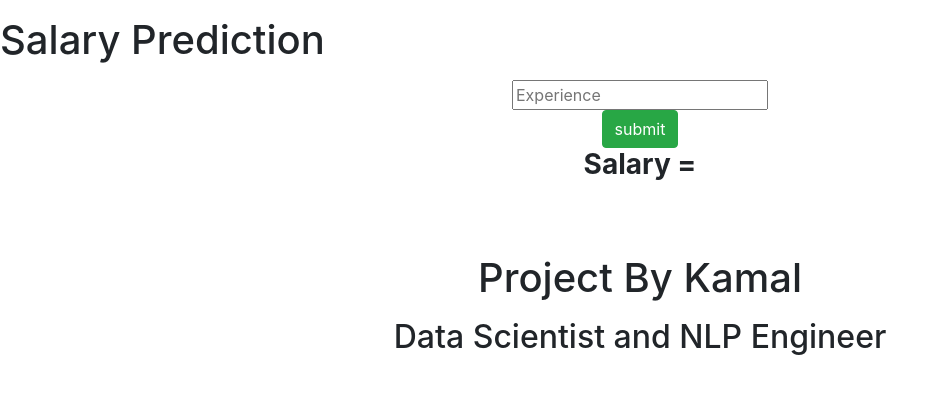
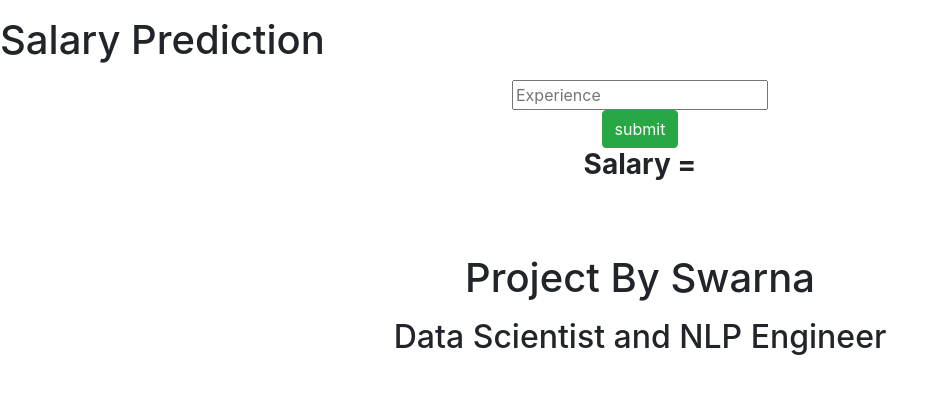
Before and after one commit to Swarna6656/simple-linear-regression-project, a Flask app: page / in a window 1280 px wide. Shown: the top 394 px of the page, without its empty margins (0-947 px from the left). Run offline with Flask 3, Linux system fonts and the light colour scheme; parts of the project's set-up code (start-up, migrations or seed data) failed here and were passed over; some libraries are stand-ins or nearby versions.

Commit message:
Update index.html

```diff
--- a/templates/index.html
+++ b/templates/index.html
@@ -31,7 +31,7 @@
         <br>
         <br>
 
-        <p> <h1> Project By Kamal </h1> </p>
+        <p> <h1> Project By Swarna </h1> </p>
     <p><h2> Data Scientist and NLP Engineer</h2></p>
 
 
```
